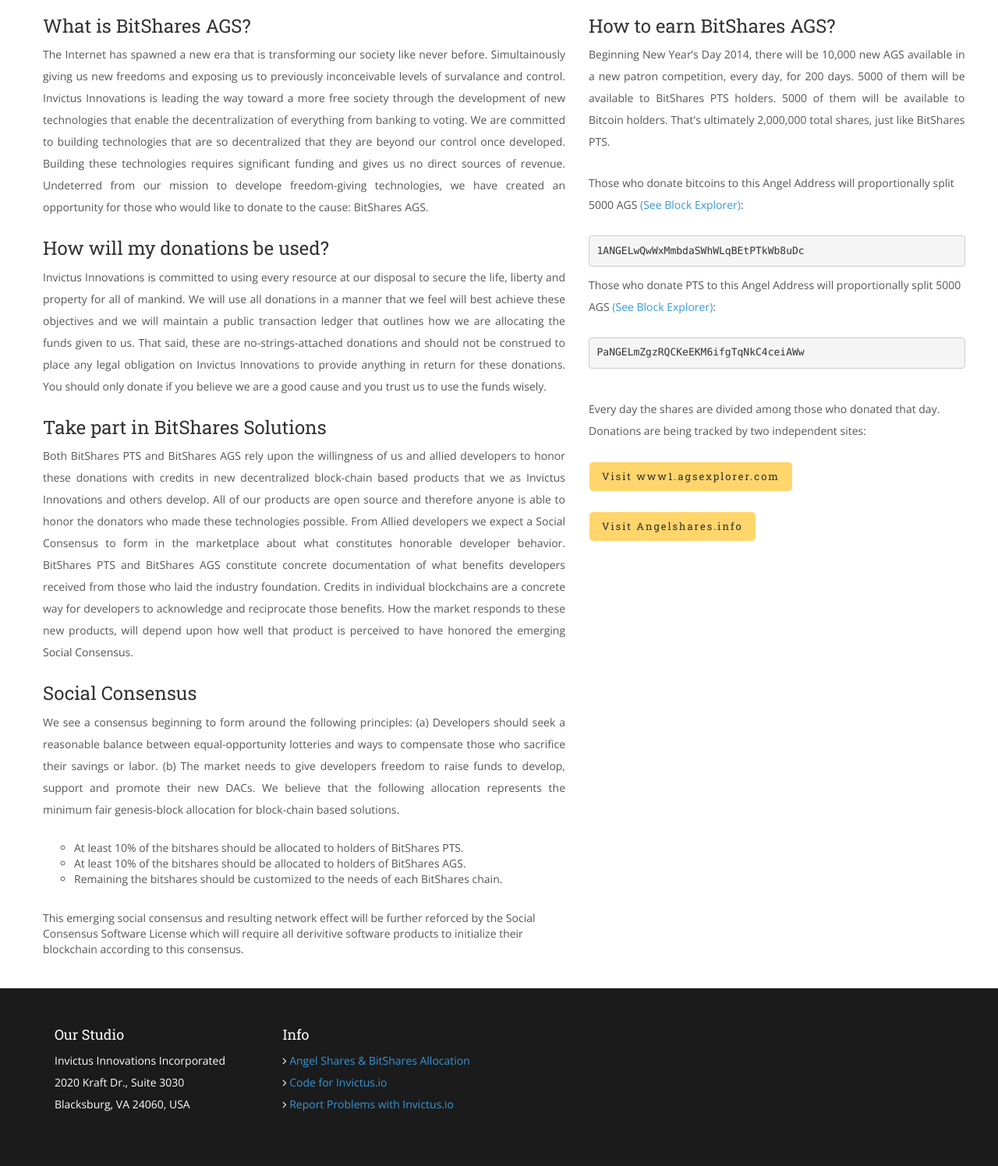
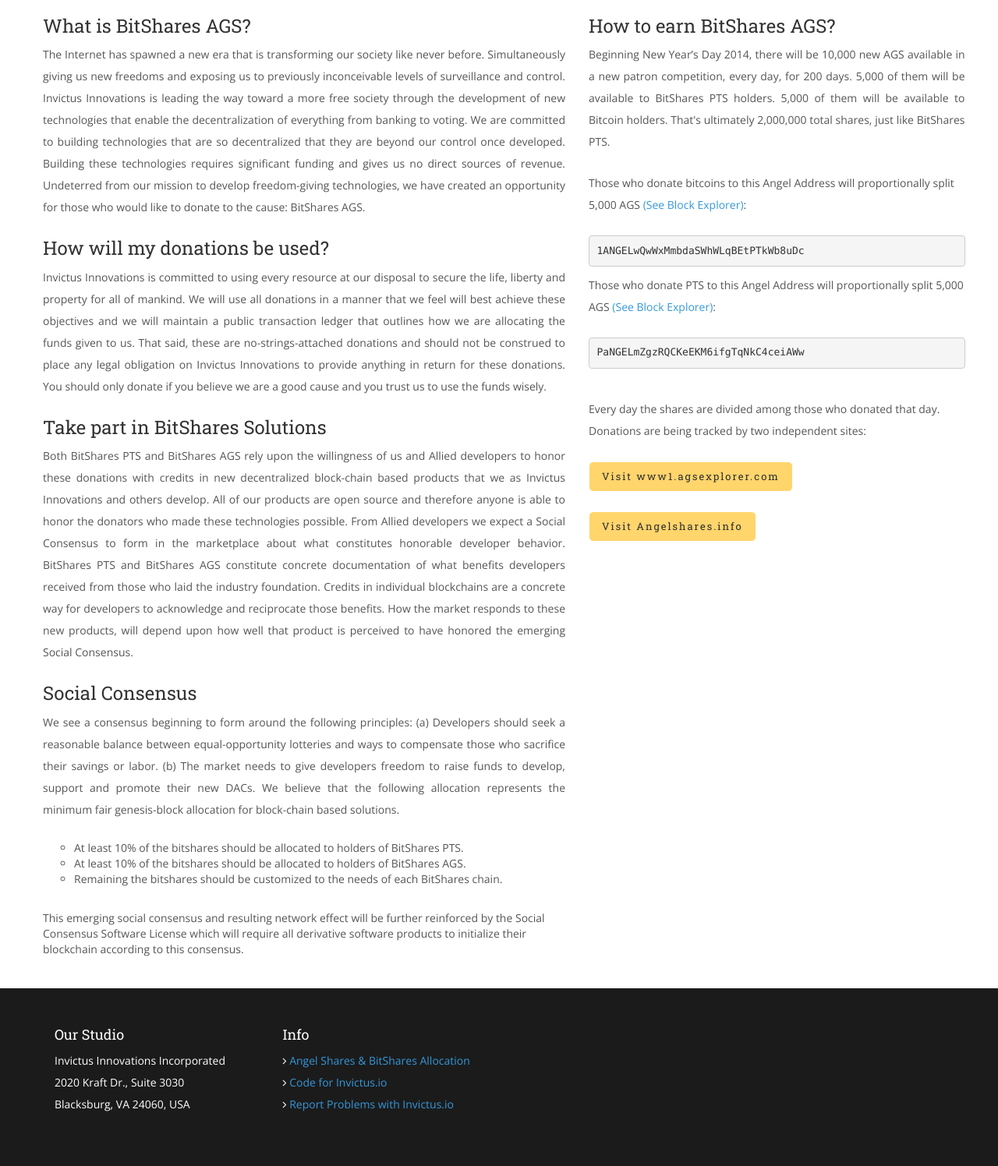
Before and after one commit to super3/invictus.io, a PHP site: page /funding-angelshares.php in a window 1280 px wide. Shown: the part 350-1846 px from the top of the page at 78% size. Run offline with PHP 8.4, Linux system fonts and the light colour scheme; some libraries are stand-ins or nearby versions.

Commit message:
Some typos fixed

```diff
--- a/funding-angelshares.php
+++ b/funding-angelshares.php
@@ -18,14 +18,14 @@
 					<div class="col-lg-7">
 						<h3>What is BitShares AGS?</h3>
 						<p style="text-align: justify;">
-              The Internet has spawned a new era that is transforming our society like never before.  Simultainously giving us
-              new freedoms and exposing us to previously inconceivable levels of survalance and control.  Invictus Innovations is
+              The Internet has spawned a new era that is transforming our society like never before.  Simultaneously giving us
+              new freedoms and exposing us to previously inconceivable levels of surveillance and control.  Invictus Innovations is
               leading the way toward a more free society through the development of new technologies that enable the decentralization
               of everything from banking to voting.
 
               We are committed to building technologies that are so decentralized that they are beyond our control once developed.  Building
               these technologies requires significant funding and gives us no direct sources of revenue.  Undeterred from our mission to
-              develope freedom-giving technologies, we have created an opportunity for those who would like to donate to the cause: BitShares AGS.
+              develop freedom-giving technologies, we have created an opportunity for those who would like to donate to the cause: BitShares AGS.
 					  </p>
 
 						<h3>How will my donations be used?</h3>
@@ -40,7 +40,7 @@
             </p>
 						<h3>Take part in BitShares Solutions</h3>
 							<p style="text-align: justify;">
-							Both BitShares PTS and BitShares AGS rely upon the willingness of us and allied developers to honor these donations
+							Both BitShares PTS and BitShares AGS rely upon the willingness of us and Allied developers to honor these donations
 							with credits in new decentralized block-chain based products that we as Invictus Innovations and others develop.  All
               of our products are open source and therefore anyone is able to honor the donators who made these technologies possible.
 
@@ -67,8 +67,8 @@
 							<li>Remaining the bitshares should be customized to the needs of each BitShares chain.</li>
 							</ul>
               <br/>
-              This emerging social consensus and resulting network effect will be further reforced by the Social Consensus Software License
-              which will require all derivitive software products to initialize their blockchain according to this consensus.
+              This emerging social consensus and resulting network effect will be further reinforced by the Social Consensus Software License
+              which will require all derivative software products to initialize their blockchain according to this consensus.
               <br/>
               <br/>
               <br/>
@@ -79,16 +79,16 @@
 								<h3>How to earn BitShares AGS?</h3>
                <p style="text-align: justify;">
                  Beginning New Year’s Day 2014, there will be 10,000 new AGS available in a new patron competition, every day, for 200 days.
-                 5000 of them will be available to BitShares PTS holders. 5000 of them will be available to Bitcoin holders.
+                 5,000 of them will be available to BitShares PTS holders. 5,000 of them will be available to Bitcoin holders.
                  That's ultimately 2,000,000 total shares, just like BitShares PTS.
                </p>
                <p>
-                 Those who donate bitcoins to this Angel Address will proportionally split 5000 AGS
+                 Those who donate bitcoins to this Angel Address will proportionally split 5,000 AGS
                  <a href="https://blockchain.info/address/1ANGELwQwWxMmbdaSWhWLqBEtPTkWb8uDc">(See Block Explorer)</a>:
                </p>
                  <pre>1ANGELwQwWxMmbdaSWhWLqBEtPTkWb8uDc</pre>
                <p>
-                 Those who donate PTS to this Angel Address will proportionally split 5000 AGS
+                 Those who donate PTS to this Angel Address will proportionally split 5,000 AGS
                  <a href="https://coinplorer.com/PTS/Addresses/PaNGELmZgzRQCKeEKM6ifgTqNkC4ceiAWw">(See Block Explorer)</a>:
                </p>
                  <pre>PaNGELmZgzRQCKeEKM6ifgTqNkC4ceiAWw</pre>
```
